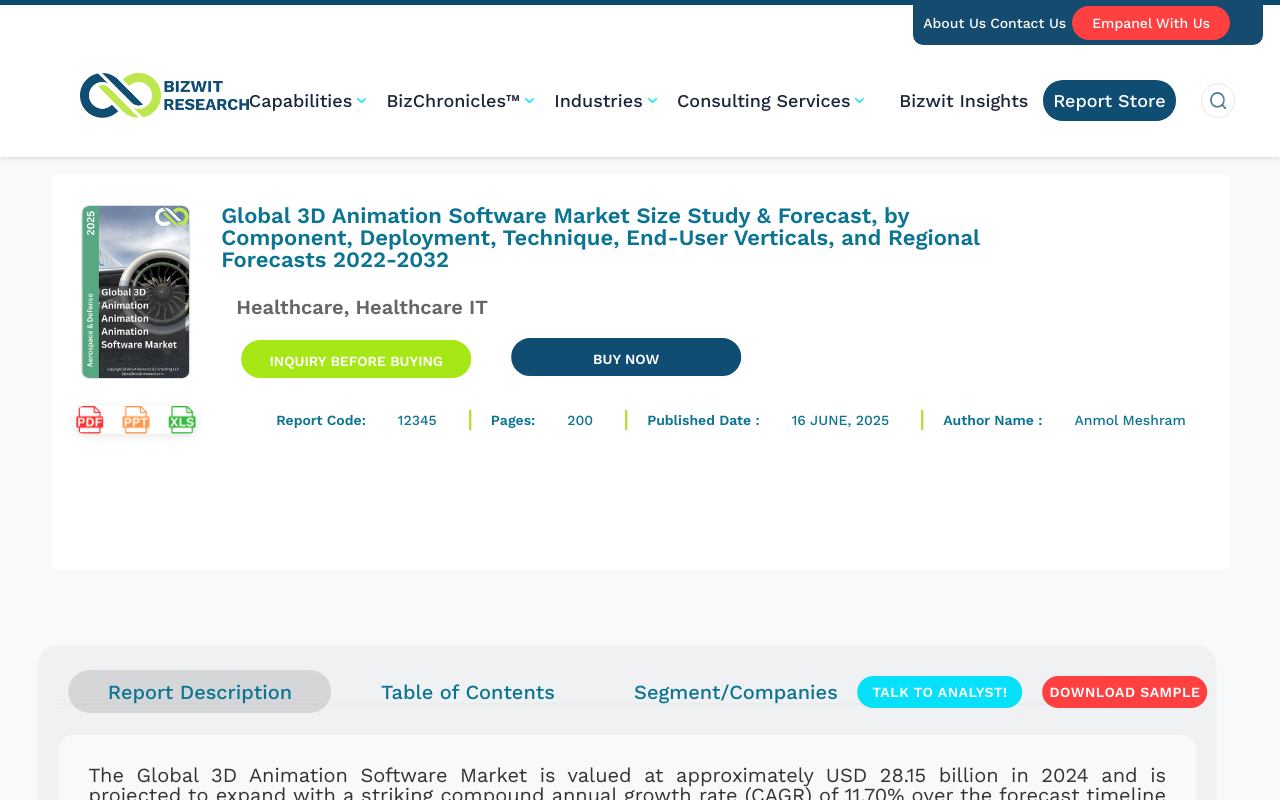
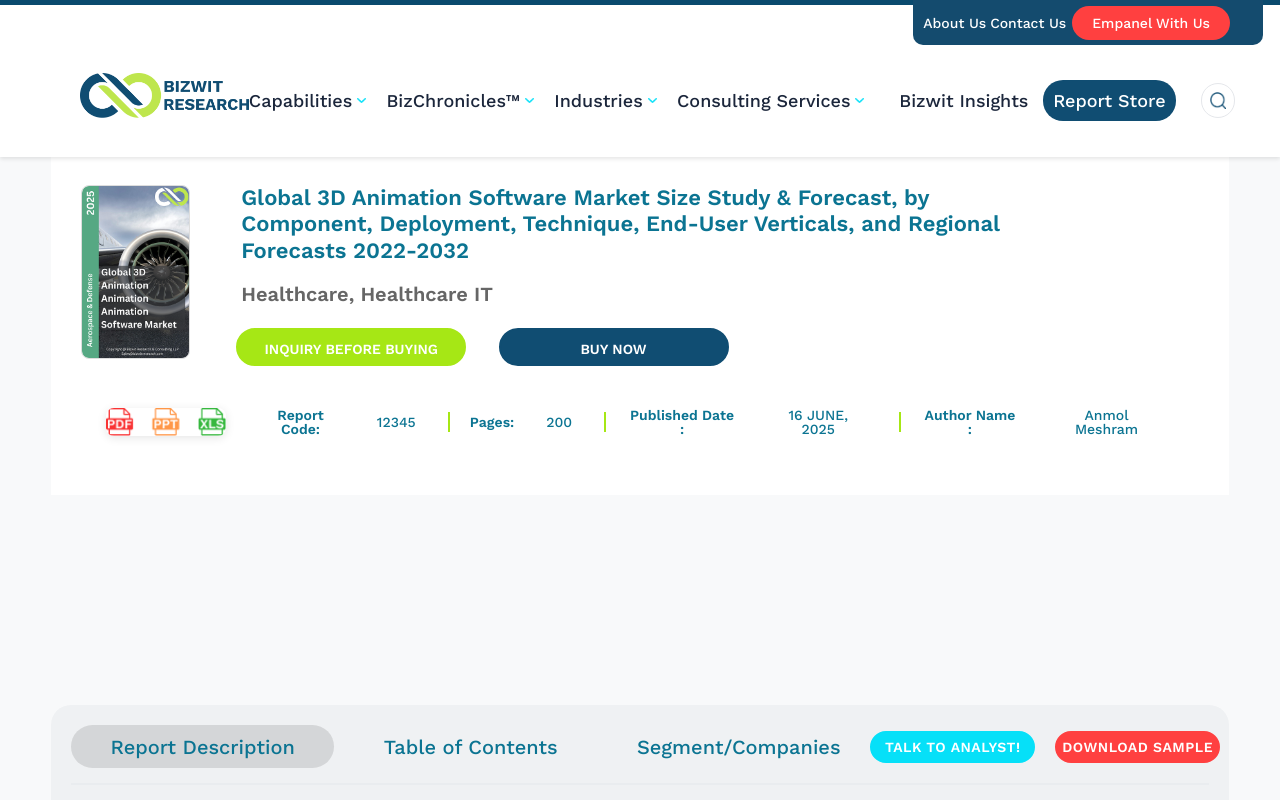
Before and after one commit to bipulsingh126/bizwit-website, a React (Vite) app in the folder frontend/: page /reportDetails in a window 1280 px wide. Shown: the top 800 px of the page. Built offline with nearby package versions, Linux system fonts and the light colour scheme.

Commit message:
fix them

```diff
--- a/frontend/src/Components/reportDetails/ReportDetails.css
+++ b/frontend/src/Components/reportDetails/ReportDetails.css
@@ -12,12 +12,9 @@
   max-width: 1280px;
   height: auto;
   position: relative;
-  top: 50px;
-  left: 50%;
-  transform: translateX(-50%);
+  top: 30px;
   opacity: 1;
   margin: 0 auto;
-  margin-right: 150px;
   padding: 30px;
   background: white;
   display: grid;
@@ -45,54 +42,47 @@
   transform: rotate(0deg);
 }
 
-.report-details-left-img:hover {
-  transform: scale(1.02);
-}
+
 
 /* Right Side - Report Info */
 .report-details-right {
-  display: flex;
-  flex-direction: column;
+  display: grid;
+  grid-template-columns: auto auto; /* title/subtitle span both; buttons sit side-by-side */
+  column-gap: 12px;
+  row-gap: 10px;
+  justify-content: start;
 }
 
 .report-details-right-title {
-  width: 1280px;
-  height: 174px;
-  position: relative;
-  opacity: 1;
-  margin-left: -200px;
+  grid-column: 1 / -1;
   font-family: 'Work Sans', sans-serif;
   font-weight: 600;
   font-style: normal;
   font-size: 24px;
-  line-height: 100%;
+  line-height: 120%;
   letter-spacing: 0%;
-  vertical-align: middle;
   color: #0B7492;
-  margin-top: 0;
-  margin-bottom: 0;
-  margin-right: 0;
+  margin: 0 0 12px 0;
+  margin-left: -180px;
   text-align: left;
 }
 
 .report-details-right-subtitle {
+  grid-column: 1 / -1;
   font-family: 'Work Sans', sans-serif;
   font-weight: 600;
   font-size: 20px;
   line-height: 100%;
   letter-spacing: 0%;
-  text-align: center;
-  vertical-align: middle;
+  text-align: left;
   color: #666;
-  margin-top: -90px;
-  margin-bottom: 0;
-  margin-right: 0;
-  position: relative;
-  margin-left: -200px;
+  margin: 8px 0 16px 0;
   padding: 8px 15px;
   border-radius: 20px;
   display: inline-block;
   width: fit-content;
+  margin-left: -195px;
+  margin-top: -10px;
 }
 
 /* Action Buttons */
@@ -105,16 +95,14 @@
   cursor: pointer;
   transition: all 0.3s ease;
   border: 2px solid;
- margin-left: -180px;
+  margin-left: -185px;
   margin-bottom: 10px;
+  margin-top: -10px;
 }
 
 .report-details-left-button {
   width: 230px;
   height: 38px;
-  position: relative;
-  top: 15px;
-  left: -200px;
   margin-right: 20px;
   opacity: 1;
   border-radius: 20px;
@@ -135,9 +123,6 @@
 .report-details-right-button {
     width: 230px;
     height: 38px;
-    position: relative;
-    top: -35px;
-    margin-left: 70px;
     opacity: 1;
     border-radius: 20px;
     background: #104D72;
@@ -150,6 +135,7 @@
     letter-spacing: 0%;
     text-align: center;
     vertical-align: middle;
+    margin-left: -350px;
 }
 
 
@@ -157,12 +143,11 @@
 .report-details-right-bottom {
   grid-column: 1 / -1;
   position: relative;
-  top: -80px;
-  left: -30px;
   padding: 25px;
   display: flex;
   align-items: center;
   gap: 30px;
+  margin-top: -60px;
 }
 
 .report-details-right-bottom-img {
@@ -177,7 +162,7 @@
   flex-wrap: nowrap;
   gap: 10px;
   align-items: center;
-  margin-left: 50px;
+  margin-left: 0;
 }
 
 .report-details-right-bottom-content-text {
@@ -193,7 +178,7 @@
   display: flex;
   align-items: center;
   gap: 20px;
-  white-space: nowrap;
+  white-space: normal;
 }
 
 .report-details-right-bottom-content-text-span {
@@ -221,15 +206,13 @@
   width: 90%;
   max-width: 1280px;
   position: relative;
-  top: -300px;
-  left: 45%;
-  transform: translateX(-50%);
   opacity: 1;
   border-radius: 20px;
   background: #EFF1F3;
   margin: 40px auto;
   padding: 0 20px;
   box-sizing: border-box;
+  margin-top: -200px;
 }
 
 /* Navigation Tabs and Buttons Container */
@@ -246,14 +229,13 @@
 .report-details-bottom-tabs {
   display: flex;
   gap: 5px;
+  margin-top: 20px;
 }
 
 .report-details-bottom-title {
   width: 263px;
   height: 43px;
   position: relative;
-  top: 25px;
-  left: 10px;
   gap: -20px;
   transform: rotate(0deg);
   opacity: 1;
@@ -295,7 +277,7 @@
   margin-bottom: 0;
   justify-content: flex-end;
   position: relative;
-  top: 25px;
+  margin-top: 20px;
 }
 
 .talk-to-analyst,
@@ -372,7 +354,7 @@
 
 .report-details-bottom-down-down{
   position: relative;
-  top: -170px;
+  top: 0;
 }
 /* Features Section */
 .features-container {
@@ -382,9 +364,9 @@
   gap: 30px;
   padding: 40px 20px;
   position: relative;
-  top: -220px;
+  top: 0;
   text-align: center;
-  margin-bottom: -240px;
+  margin-bottom: 40px;
 }
 
 .features-boxes-row {
@@ -413,7 +395,7 @@
   flex: 1;
   max-width: 30%;
   position: relative;
-  top: 20px;
+  top: 0;
 }
 
 .report-details-bottom-down-down-left,
@@ -440,10 +422,10 @@
   width: 82.5px;
   height: 75.12px;
   opacity: 1;
-  position: relative;
-  top: 40px;
-  left: 140px;
+  position: static;
   transform: rotate(0deg);
+  display: block;
+  margin: 10px auto 0;
 }
 
 .report-details-bottom-down-down-left-text,
@@ -455,8 +437,8 @@
   text-align: center;
   vertical-align: middle;
   color: #383838;
-  top: 70px;
-  position: relative;
+  position: static;
+  margin-top: 10px;
 }
 
 /* Related Reports Title */
@@ -545,6 +527,11 @@
 
 /* Tablet Portrait (768px - 991px) */
 @media (max-width: 991px) {
+  .report-details-right {
+    display: flex;
+    flex-direction: column;
+    align-items: center;
+  }
   .report-details {
     padding: 15px 0;
     margin-top: 90px;
@@ -555,7 +542,7 @@
     height: auto;
     padding: 20px;
     gap: 25px;
-    top: 30px;
+    top: 0;
   }
 
   .report-details-left {
@@ -597,7 +584,7 @@
     gap: 20px;
     padding: 20px;
     left: 0;
-    top: 20px;
+    top: 0;
     margin: 20px 0;
   }
 
@@ -655,8 +642,8 @@
 
   .report-details-bottom-down-down,
   .features-container {
-    top: -300px;
-    margin-bottom: 0;
+    top: 0;
+    margin-bottom: 20px;
     padding: 30px 15px;
   }
 }
```
